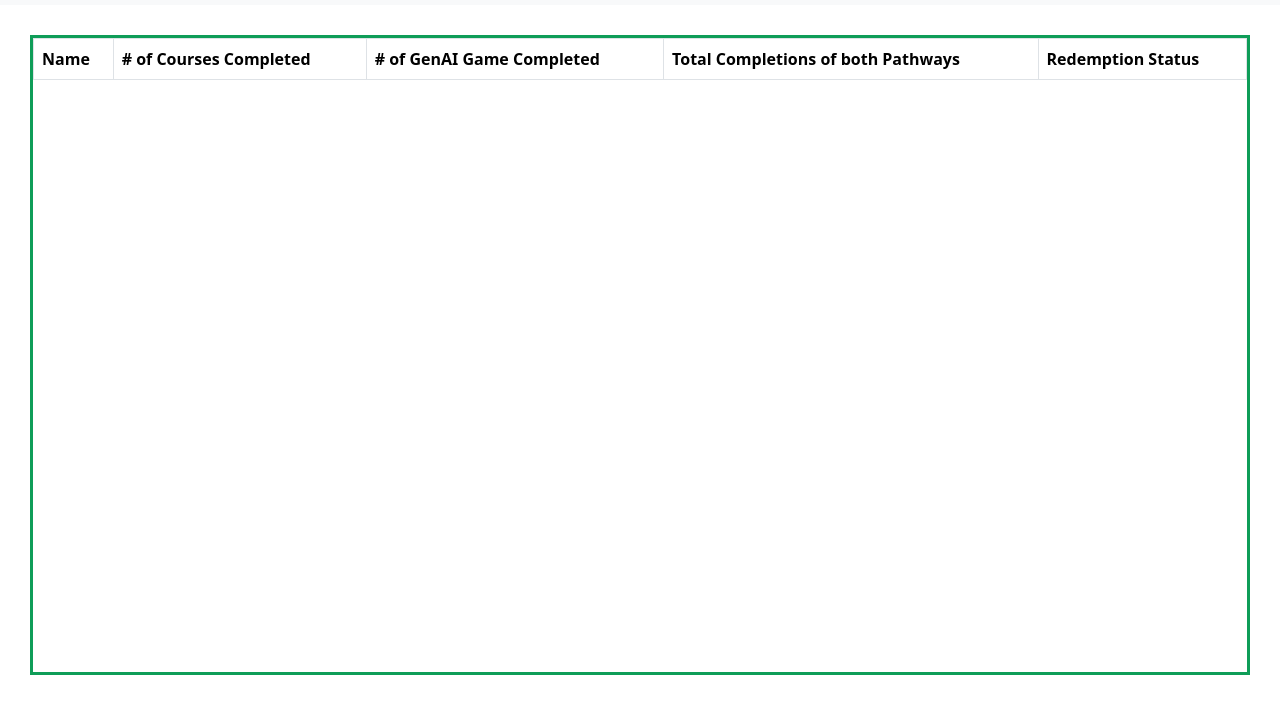
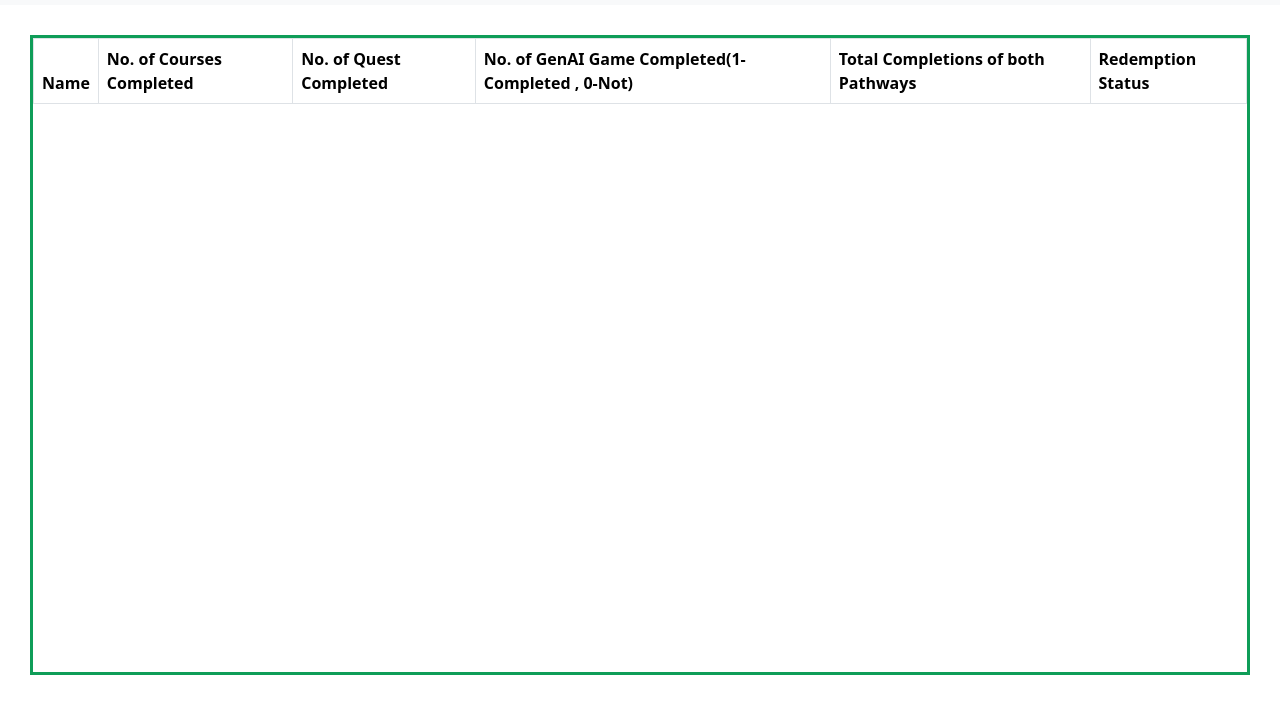
Before and after one commit to codingwithveer18/Cloud-data, a plain HTML site: page index.html in a window 1280 px wide. Shown: the part 61-774 px from the top of the page. Drawn offline with nearby package versions, Linux system fonts and the light colour scheme; no server answers.

Commit message:
Update index.html

```diff
--- a/index.html
+++ b/index.html
@@ -33,8 +33,9 @@
                     <thead>
                         <tr>
                             <th scope="col">Name</th>
-                            <th scope="col"># of Courses Completed</th>
-                            <th scope="col"># of GenAI Game Completed</th>
+                            <th scope="col">No. of Courses Completed</th>
+                            <th scope="col">No. of Quest Completed</th>
+                            <th scope="col">No. of GenAI Game Completed(1-Completed , 0-Not)</th>
                             <th scope="col">Total Completions of both Pathways</th>
                             <th scope="col">Redemption Status</th>
                         </tr>
```
